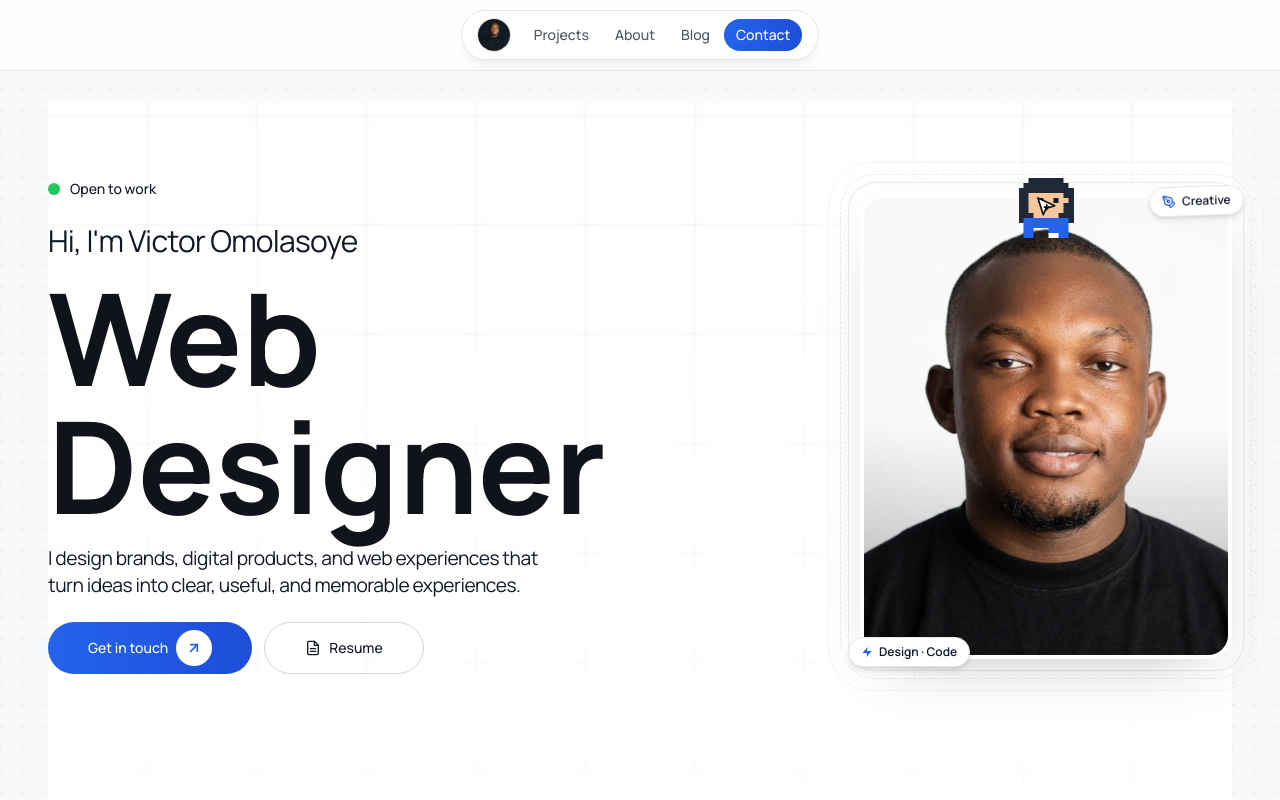
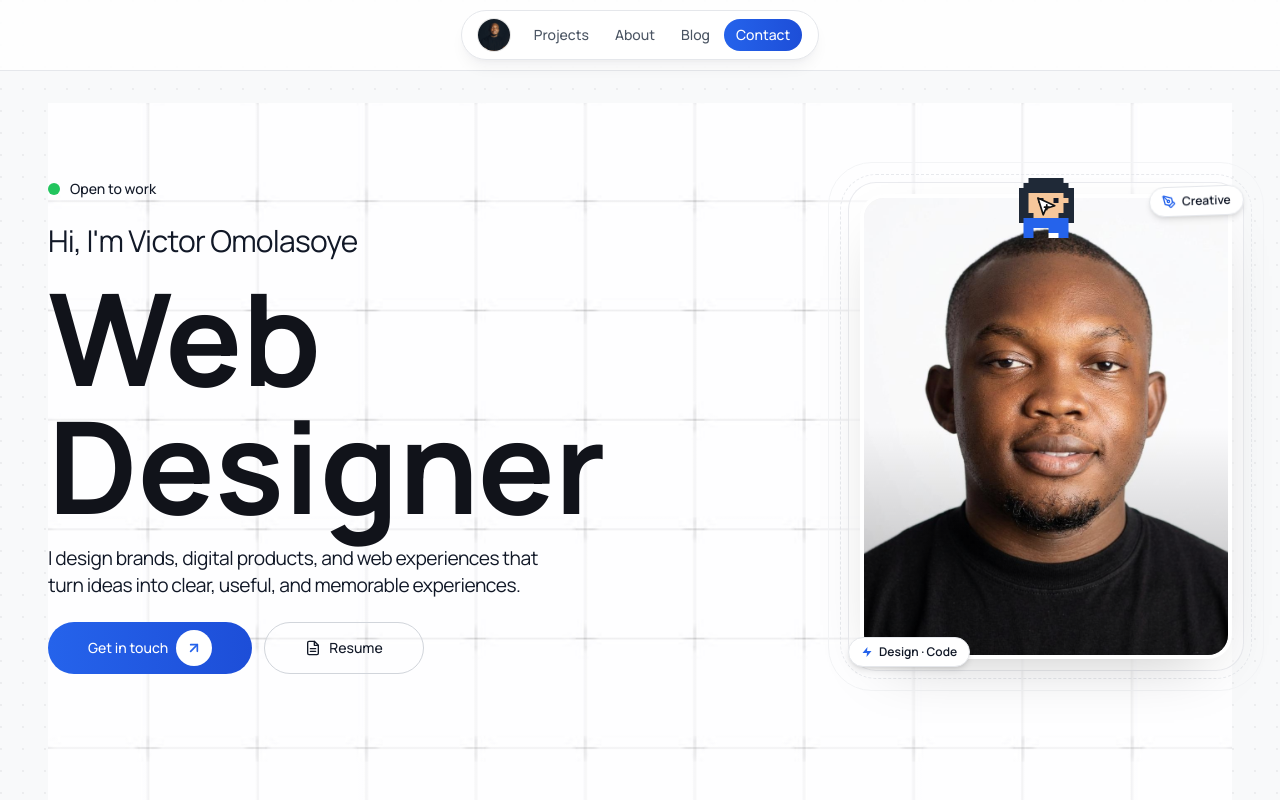
Before and after one commit to Levictor-ai/victor-omolasoye-portfolio, a Next.js app: page / in a window 1280 px wide. Shown: the top 800 px of the page. Built offline with nearby package versions, Linux system fonts and the light colour scheme.

Commit message:
Let hero photo fill section with minimal white wash

```diff
--- a/src/app/globals.css
+++ b/src/app/globals.css
@@ -101,15 +101,13 @@
     background-color: #ffffff;
     background-image:
       linear-gradient(
-        rgba(255, 255, 255, 0.72),
-        rgba(255, 255, 255, 0.86) 55%,
-        rgba(255, 255, 255, 0.94)
+        rgba(255, 255, 255, 0.1),
+        rgba(255, 255, 255, 0.28)
       ),
       url('/images/hero-bg.jpg');
     background-size: cover, cover;
-    background-position: center top, center top;
+    background-position: center, center;
     background-repeat: no-repeat, no-repeat;
-    background-attachment: scroll, scroll;
   }
 }
 
```
